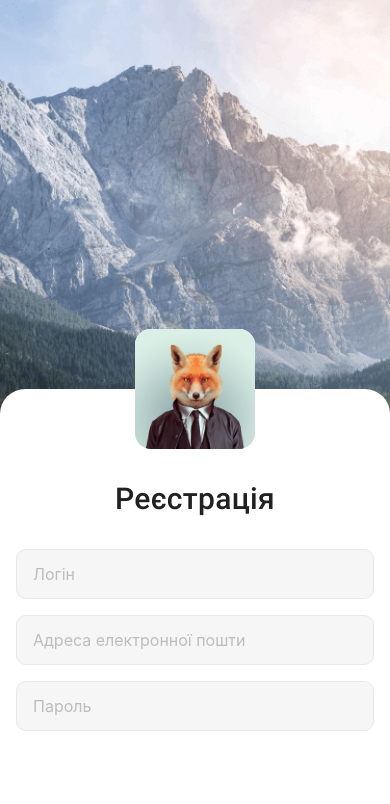
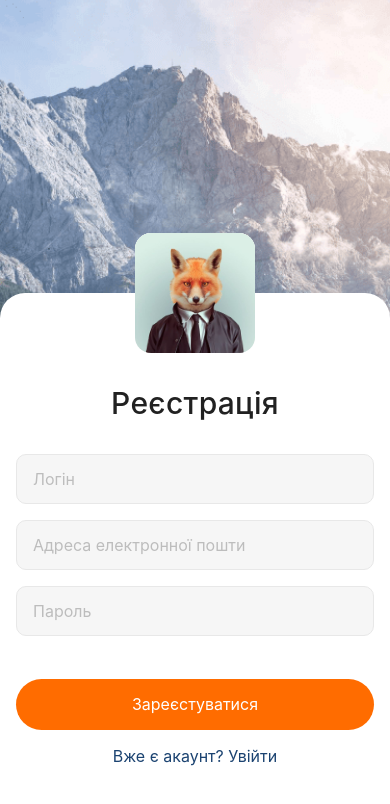
Before and after one commit to IraMira333/AwesomeProject, a React Native app: screen / in a window 390 px wide. Shown: the top 804 px of the page. Built offline with nearby package versions, Linux system fonts and the light colour scheme.

Commit message:
Update RegistrationScreen.jsx

```diff
--- a/Screens/RegistrationScreen.jsx
+++ b/Screens/RegistrationScreen.jsx
@@ -5,7 +5,10 @@ import {
   Text,
   Image,
   View,
+  Pressable,
+  Alert,
   TextInput,
+  TouchableOpacity,
 } from "react-native";
 import PhotoBG from "../Images/PhotoBG.png";
 import avatar from "../Images/ava-177.jpg";
@@ -43,9 +46,18 @@ const RegistrationScreen = () => {
               placeholderTextColor={"#BDBDBD"}
               style={styles.input}
             ></TextInput>
-            <View>
+            <Pressable
+              onPress={() => Alert.alert("Button pressed")}
+              style={styles.primaryBtn}
+            >
               <Text style={styles.btnText}>{"Зареєстуватися"}</Text>
-            </View>
+            </Pressable>
+            <TouchableOpacity
+              style={styles.secTextBtn}
+              onPress={() => Alert.alert("Login exist pressed")}
+            >
+              <Text style={styles.secText}>Вже є акаунт? Увійти</Text>
+            </TouchableOpacity>
           </View>
         </View>
       </ImageBackground>
@@ -103,9 +115,18 @@ const styles = StyleSheet.create({
     letterSpacing: 0.3,
     textAlign: "center",
     color: "#212121",
-    fontFamily: "Roboto",
+    //fontFamily: "Roboto",
     fontWeight: "500",
     marginBottom: 33,
+  },
+  primaryBtn: {
+    marginTop: 27,
+    marginBottom: 16,
+    borderRadius: 100,
+    paddingVertical: 16,
+    paddingHorizontal: 32,
+    backgroundColor: "#FF6C00",
+    height: 51,
   },
   btnText: {
     color: "#FFF",
@@ -113,6 +134,16 @@ const styles = StyleSheet.create({
     fontSize: 16,
     lineHeight: 19,
   },
+  secTextBtn: {
+    flexDirection: "row",
+    alignItems: "center",
+    justifyContent: "center",
+    textAlign: "center",
+  },
+  secText: {
+    fontSize: 16,
+    color: "#1B4371",
+  },
 });
 
 export default RegistrationScreen;
```
